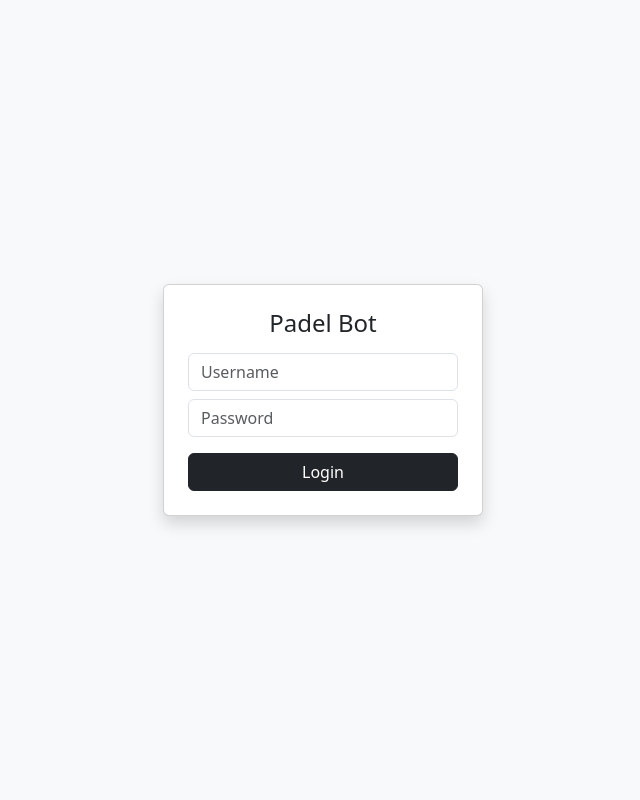
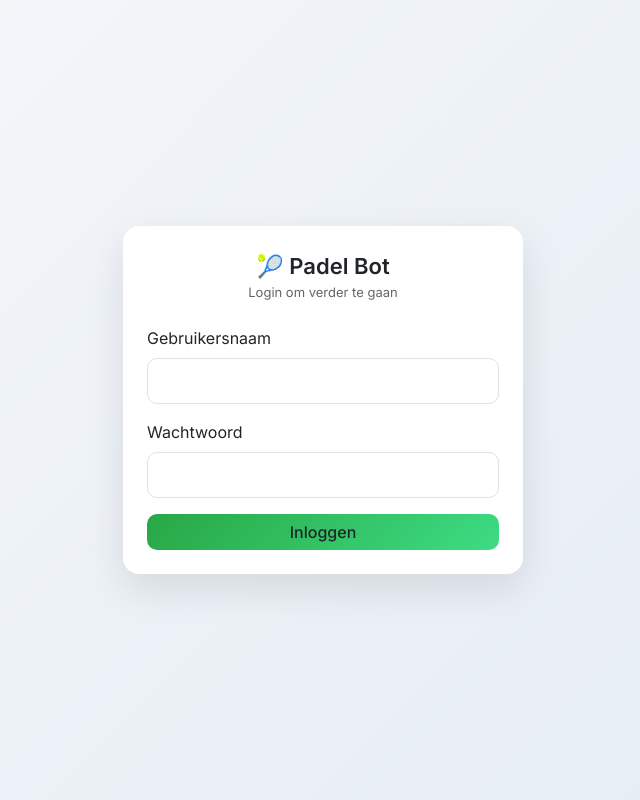
Before and after one commit to raoulduivestein/padel-bot-v2, a Flask app: page / in a window 1280 px wide. Shown: the whole page, without its empty margins (317-957 px from the left). Run offline with Flask 3, Linux system fonts and the light colour scheme.

Commit message:
Update login.html

```diff
--- a/templates/login.html
+++ b/templates/login.html
@@ -1,19 +1,85 @@
 <!DOCTYPE html>
 <html>
 <head>
+<meta name="viewport" content="width=device-width, initial-scale=1">
+
 <link href="https://cdn.jsdelivr.net/npm/bootstrap@5.3.0/dist/css/bootstrap.min.css" rel="stylesheet">
+<link href="https://fonts.googleapis.com/css2?family=Inter:wght@400;500;600&display=swap" rel="stylesheet">
+
+<style>
+body {
+  font-family: 'Inter', sans-serif;
+  background: linear-gradient(135deg, #f5f7fa, #e4ecf3);
+  height: 100vh;
+  display: flex;
+  align-items: center;
+  justify-content: center;
+}
+
+.login-card {
+  width: 100%;
+  max-width: 400px;
+  padding: 24px;
+  border-radius: 16px;
+  background: white;
+  box-shadow: 0 15px 40px rgba(0,0,0,0.1);
+}
+
+.form-control {
+  border-radius: 10px;
+  padding: 10px;
+}
+
+.btn-login {
+  border-radius: 10px;
+  background: linear-gradient(135deg, #28a745, #3ddc84);
+  border: none;
+  font-weight: 500;
+}
+
+.btn-login:hover {
+  transform: translateY(-1px);
+}
+
+.logo {
+  font-size: 22px;
+  font-weight: 600;
+}
+
+.subtitle {
+  font-size: 13px;
+  color: #666;
+}
+</style>
+
 </head>
 
-<body class="bg-light d-flex align-items-center justify-content-center vh-100">
+<body>
 
-<form method="POST" class="card p-4 shadow" style="width:320px;">
-  <h4 class="text-center mb-3">Padel Bot</h4>
+<div class="login-card">
 
-  <input name="username" class="form-control mb-2" placeholder="Username">
-  <input type="password" name="password" class="form-control mb-3" placeholder="Password">
+  <div class="text-center mb-4">
+    <div class="logo">🎾 Padel Bot</div>
+    <div class="subtitle">Login om verder te gaan</div>
+  </div>
 
-  <button class="btn btn-dark w-100">Login</button>
-</form>
+  <form method="POST">
+
+    <div class="mb-3">
+      <label class="form-label">Gebruikersnaam</label>
+      <input name="username" class="form-control" required>
+    </div>
+
+    <div class="mb-3">
+      <label class="form-label">Wachtwoord</label>
+      <input type="password" name="password" class="form-control" required>
+    </div>
+
+    <button class="btn btn-login w-100">Inloggen</button>
+
+  </form>
+
+</div>
 
 </body>
 </html>
```
